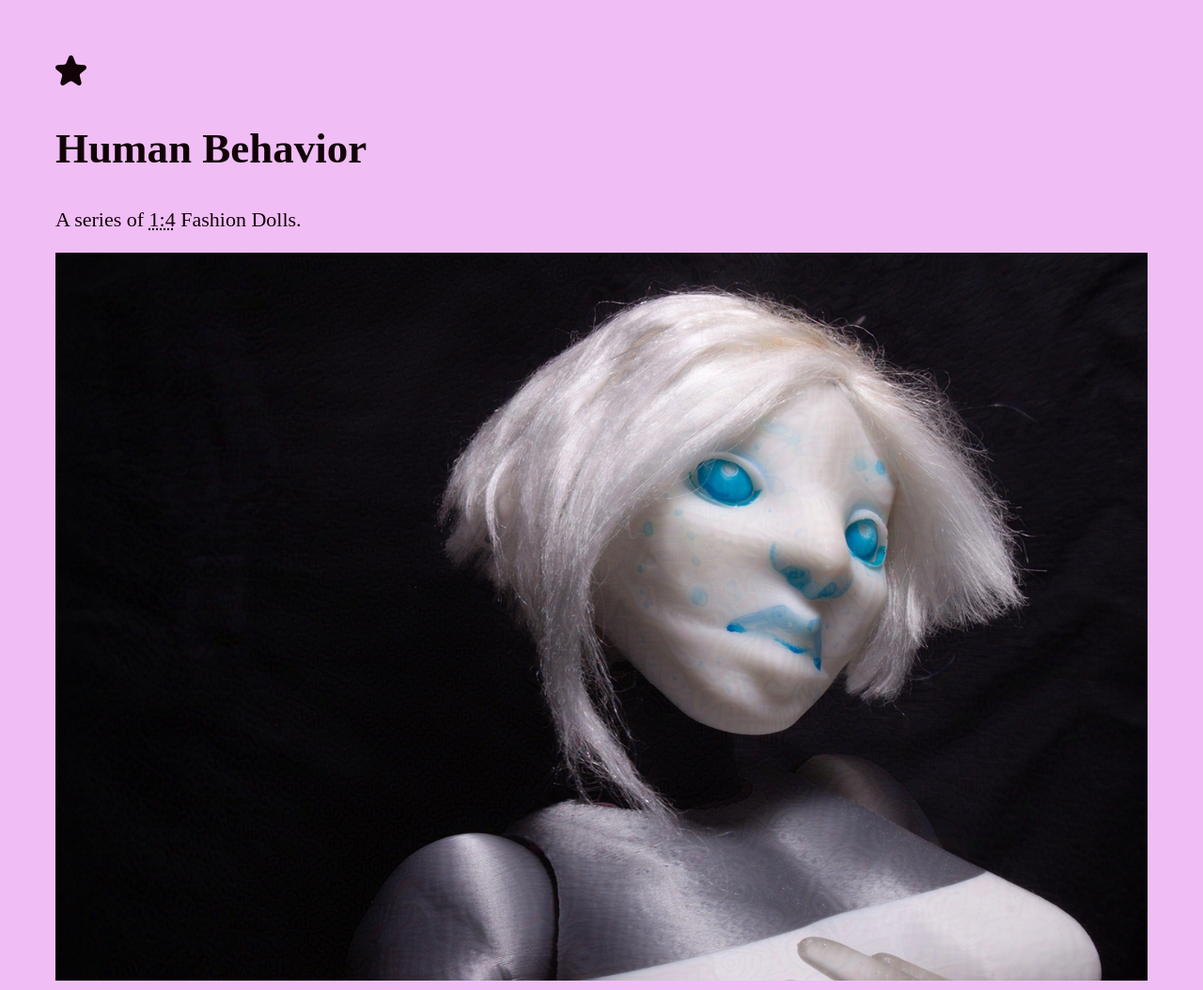
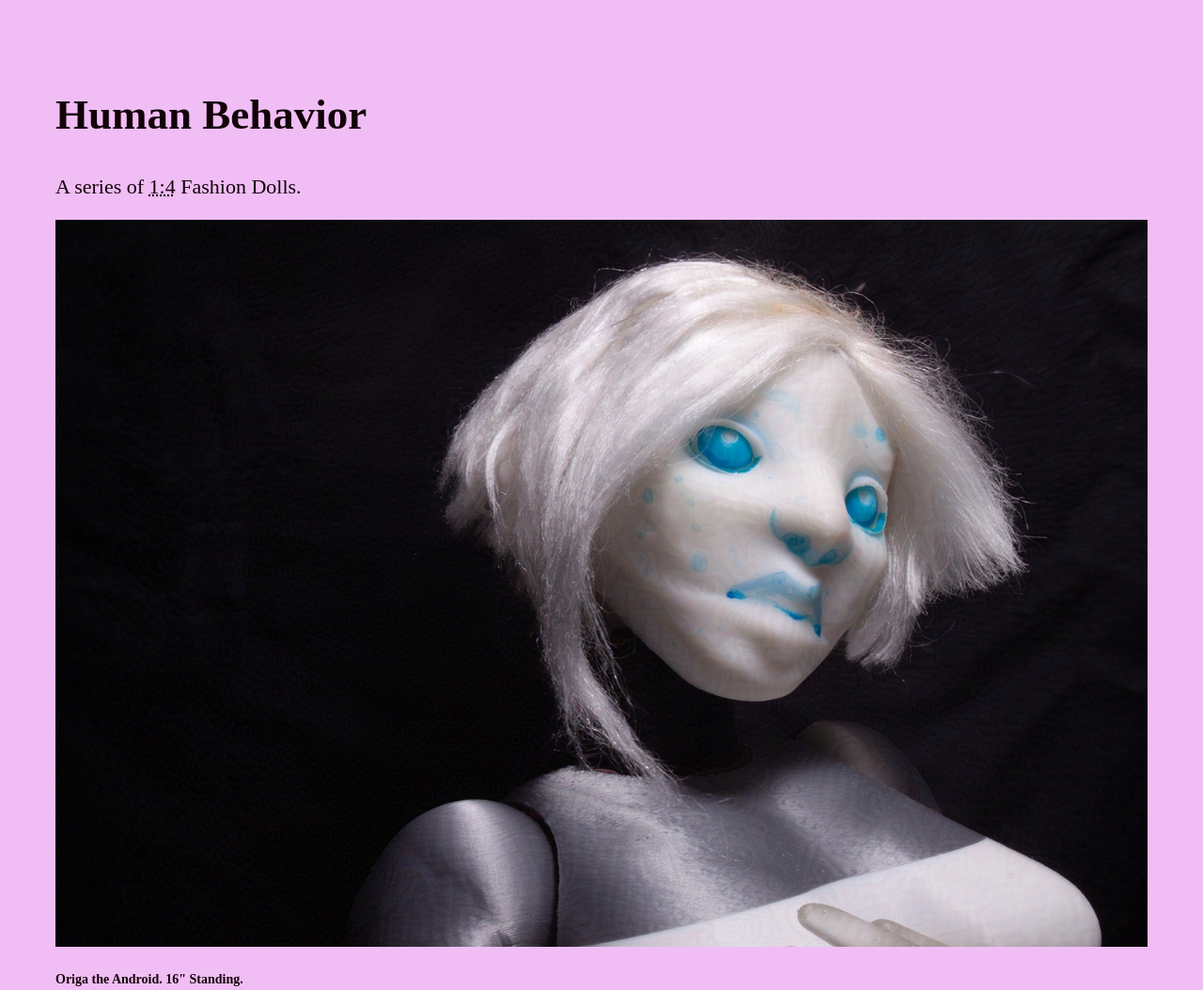
Before and after one commit to orchidesyl/orchidesyl.github.io, a plain HTML site: page projects/HumanBehavior.html in a window 1280 px wide. Shown: the top 1054 px of the page at 94% size. Drawn offline with Linux system fonts and the light colour scheme; a web font is replaced by a local one.

Commit message:
Update HumanBehavior.html

```diff
--- a/projects/HumanBehavior.html
+++ b/projects/HumanBehavior.html
@@ -22,7 +22,6 @@
   </head>
   <body>
     <div class="page">
-      <img id="color-menu" class="icons" onclick="colorMode()" src="/assets/graphics/star.svg">
       <h2>Human Behavior</h2>
       <p>A series of <abbr title="1 inch to 4 inch">1:4</abbr> Fashion Dolls.</p>
       <img id="imgWide" src="HumanBehavior/Origa/HB_Origa-4.jpg">
```
